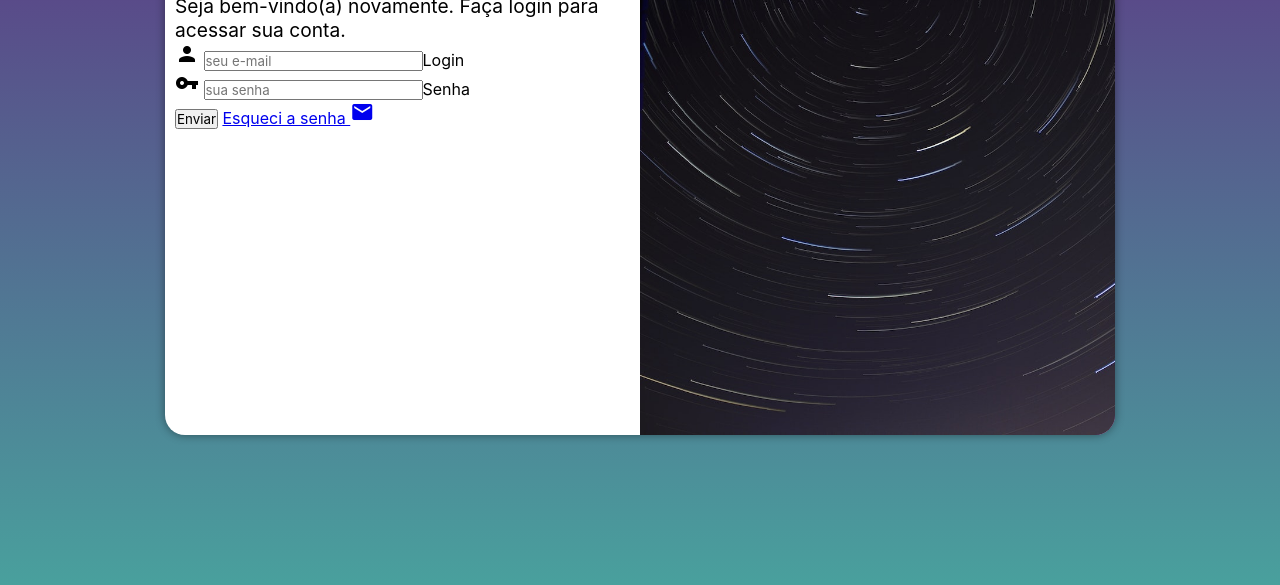
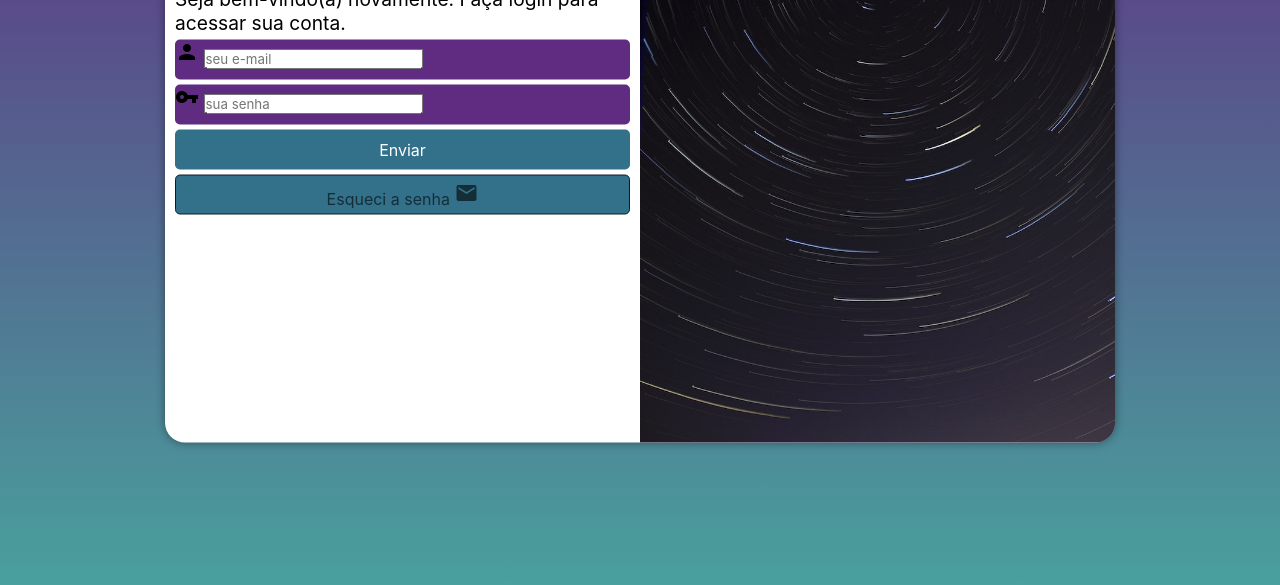
Before and after one commit to gustavodemorais/projeto-login, a plain HTML site: page index.html in a window 1280 px wide. Shown: the part 215-800 px from the top of the page. Drawn offline with Linux system fonts and the light colour scheme.

Commit message:
atualização

```diff
--- a/estilos/style.css
+++ b/estilos/style.css
@@ -28,7 +28,7 @@ section#login {
 
     background-color: white;
     width: 250px;
-    height: 500px;
+    height: 515px;
     border-radius: 20px;
     box-shadow: 0px 0px 10px rgba(0, 0, 0, 0.425);
 
@@ -56,3 +56,52 @@ div#formulario > h1 {
 div#formulario > p {
     font-size: 1em;
 }
+
+form > div.campo {
+    background-color: #5f2c82;
+    display: block;
+    width: 100%;
+    height: 40px;
+    border-radius: 5px;
+    margin: 5px 0px;
+}
+
+div.campo > label{
+    display: none;
+}
+
+form > input[type=submit] {
+    display:block;
+    font-size: 1em;
+    width: 100%;
+    height: 40px;
+    background-color: rgb(51, 113, 138);
+    color: white;
+    border: none;
+    border-radius: 5px;
+    cursor: pointer;
+}
+
+form > input[type=submit]:hover {
+    background-color: rgb(21, 46, 56);
+}
+
+form > a.botao {
+    display: block;
+    text-align: center;
+    font-size: 1em;
+    width: 100%;
+    height: 40px;
+    padding: 5px;
+    margin-top: 5px;
+    background-color: rgb(51, 113, 138);
+    color: rgb(20, 46, 56);
+    border: 1px solid rgb(12, 28, 34);
+    border-radius: 5px;
+    text-decoration: none;
+}
+
+form > a.botao:hover {
+    background-color: rgb(21, 46, 56);
+    color: white;
+}
--- a/index.html
+++ b/index.html
@@ -30,7 +30,7 @@
                     </div>
 
                     <input type="submit" value="Enviar">
-                    <a href="esquci.html">
+                    <a href="esquci.html" class="botao">
                         Esqueci a senha <i class="material-icons">mail</i>
                     </a>
 
```
